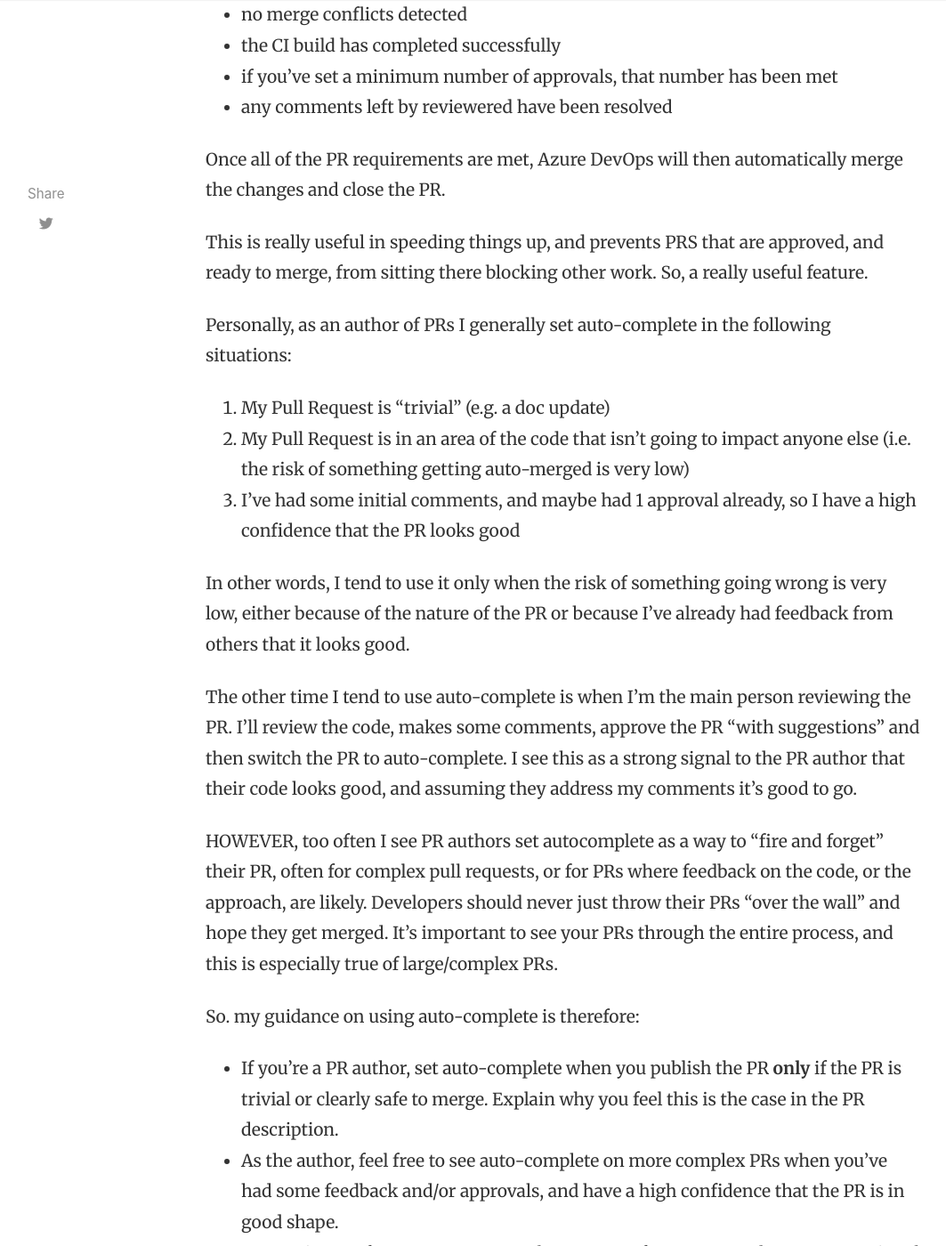
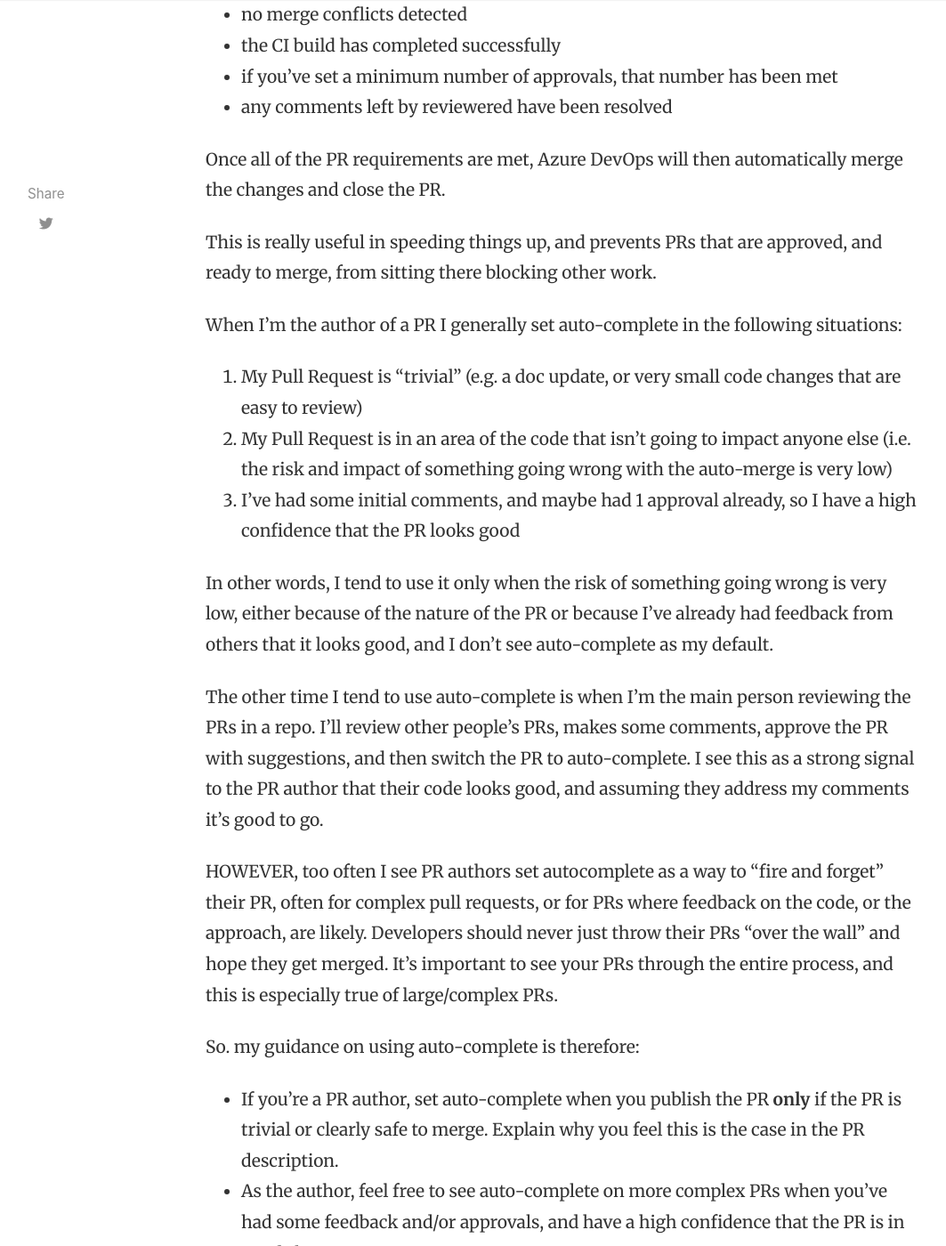
Before and after one commit to martinpeck/martinpeck.github.io, a Jekyll site: the page built from _posts/2020-12-16-using-autocomplete-for-pull-requests.markdown, in a window 1280 px wide and 1400 px high, scrolled down 676 px. Shown: the whole window at 89% size, without its empty margins (54-1117 px from the left). Built offline with Jekyll 4.4.1, drawn with Linux system fonts in a browser that asks for light colours; nearby versions of some CDN libraries.

Commit message:
Update 2020-12-16-using-autocomplete-for-pull-requests.markdown

```diff
--- a/_posts/2020-12-16-using-autocomplete-for-pull-requests.markdown
+++ b/_posts/2020-12-16-using-autocomplete-for-pull-requests.markdown
@@ -19,21 +19,19 @@ This means that as soon as any other policies are marked as complete, the change
 
 Once all of the PR requirements are met, Azure DevOps will then automatically merge the changes and close the PR.
 
-This is really useful in speeding things up, and prevents PRS that are approved, and ready to merge, from sitting there blocking other work. So, a really useful feature.
+This is really useful in speeding things up, and prevents PRs that are approved, and ready to merge, from sitting there blocking other work.
 
-Personally, as an author of PRs I generally set auto-complete in the following situations:
+When I'm the author of a PR I generally set auto-complete in the following situations:
 
-1. My Pull Request is "trivial" (e.g. a doc update)
-2. My Pull Request is in an area of the code that isn't going to impact anyone else (i.e. the risk of something getting auto-merged is very low)
+1. My Pull Request is "trivial" (e.g. a doc update, or very small code changes that are easy to review)
+2. My Pull Request is in an area of the code that isn't going to impact anyone else (i.e. the risk and impact of something going wrong with the auto-merge is very low)
 3. I've had some initial comments, and maybe had 1 approval already, so I have a high confidence that the PR looks good
 
-In other words, I tend to use it only when the risk of something going wrong is very low, either because of the nature of the PR or because I've already had feedback from others that it looks good.
+In other words, I tend to use it only when the risk of something going wrong is very low, either because of the nature of the PR or because I've already had feedback from others that it looks good, and I don't see auto-complete as my default.
 
-The other time I tend to use auto-complete is when I'm the main person reviewing the PR. I'll review the code, makes some comments, approve the PR "with suggestions" and then switch the PR to auto-complete.
-I see this as a strong signal to the PR author that their code looks good, and assuming they address my comments it's good to go.
+The other time I tend to use auto-complete is when I'm the main person reviewing the PRs in a repo. I'll review other people's PRs, makes some comments, approve the PR with suggestions, and then switch the PR to auto-complete. I see this as a strong signal to the PR author that their code looks good, and assuming they address my comments it's good to go.
 
-HOWEVER, too often I see PR authors set autocomplete as a way to "fire and forget" their PR, often for complex pull requests, or for PRs where feedback on the code, or the approach, are likely.
-Developers should never just throw their PRs "over the wall" and hope they get merged. It's important to see your PRs through the entire process, and this is especially true of large/complex PRs.
+HOWEVER, too often I see PR authors set autocomplete as a way to "fire and forget" their PR, often for complex pull requests, or for PRs where feedback on the code, or the approach, are likely. Developers should never just throw their PRs "over the wall" and hope they get merged. It's important to see your PRs through the entire process, and this is especially true of large/complex PRs.
 
 So. my guidance on using auto-complete is therefore:
 
```
